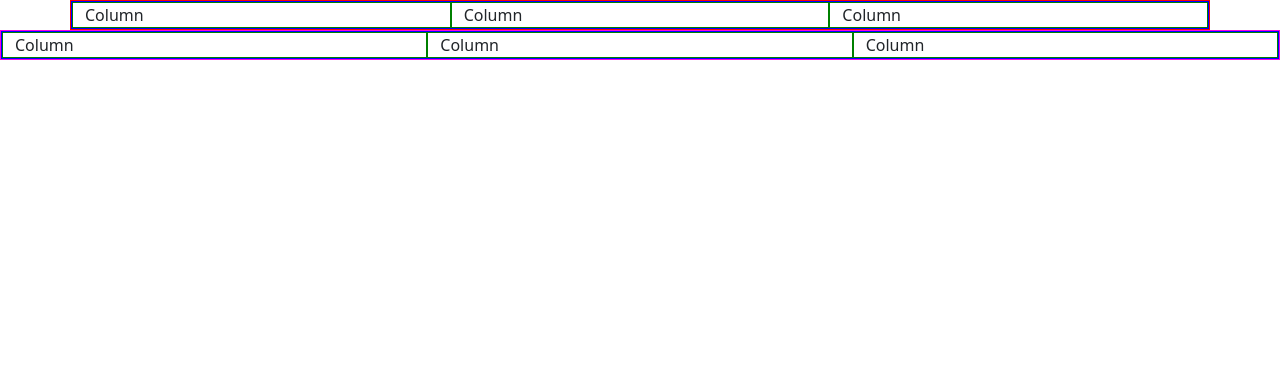
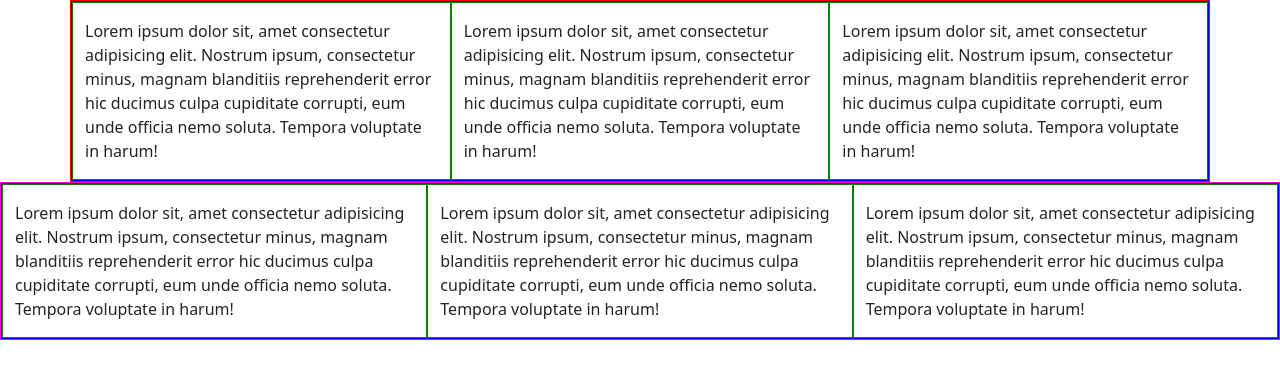
Before and after one commit to Dmitriy-1986/CORE-CSS, a plain HTML site: page index.html in a window 1280 px wide. Drawn offline with Linux system fonts and the light colour scheme.

Commit message:
Update index.html

```diff
--- a/index.html
+++ b/index.html
@@ -33,13 +33,25 @@
     <div class="container">
         <div class="row">
             <div class="col">
-                Column
+               <p>
+                    Lorem ipsum dolor sit, amet consectetur adipisicing elit. Nostrum ipsum, consectetur minus, magnam
+                    blanditiis reprehenderit error hic ducimus culpa cupiditate corrupti, eum unde officia nemo soluta.
+                    Tempora voluptate in harum!
+                </p>
             </div>
             <div class="col">
-                Column
+                <p>
+                    Lorem ipsum dolor sit, amet consectetur adipisicing elit. Nostrum ipsum, consectetur minus, magnam
+                    blanditiis reprehenderit error hic ducimus culpa cupiditate corrupti, eum unde officia nemo soluta.
+                    Tempora voluptate in harum!
+                </p>
             </div>
             <div class="col">
-                Column
+                <p>
+                    Lorem ipsum dolor sit, amet consectetur adipisicing elit. Nostrum ipsum, consectetur minus, magnam
+                    blanditiis reprehenderit error hic ducimus culpa cupiditate corrupti, eum unde officia nemo soluta.
+                    Tempora voluptate in harum!
+                </p>
             </div>
         </div>
     </div>
@@ -47,13 +59,25 @@
     <div class="container-fluid">
         <div class="row">
             <div class="col">
-                Column
+                <p>
+                    Lorem ipsum dolor sit, amet consectetur adipisicing elit. Nostrum ipsum, consectetur minus, magnam
+                    blanditiis reprehenderit error hic ducimus culpa cupiditate corrupti, eum unde officia nemo soluta.
+                    Tempora voluptate in harum!
+                </p>
             </div>
             <div class="col">
-                Column
+                <p>
+                    Lorem ipsum dolor sit, amet consectetur adipisicing elit. Nostrum ipsum, consectetur minus, magnam
+                    blanditiis reprehenderit error hic ducimus culpa cupiditate corrupti, eum unde officia nemo soluta.
+                    Tempora voluptate in harum!
+                </p>
             </div>
             <div class="col">
-                Column
+                <p>
+                    Lorem ipsum dolor sit, amet consectetur adipisicing elit. Nostrum ipsum, consectetur minus, magnam
+                    blanditiis reprehenderit error hic ducimus culpa cupiditate corrupti, eum unde officia nemo soluta.
+                    Tempora voluptate in harum!
+                </p>
             </div>
         </div>
 
```
